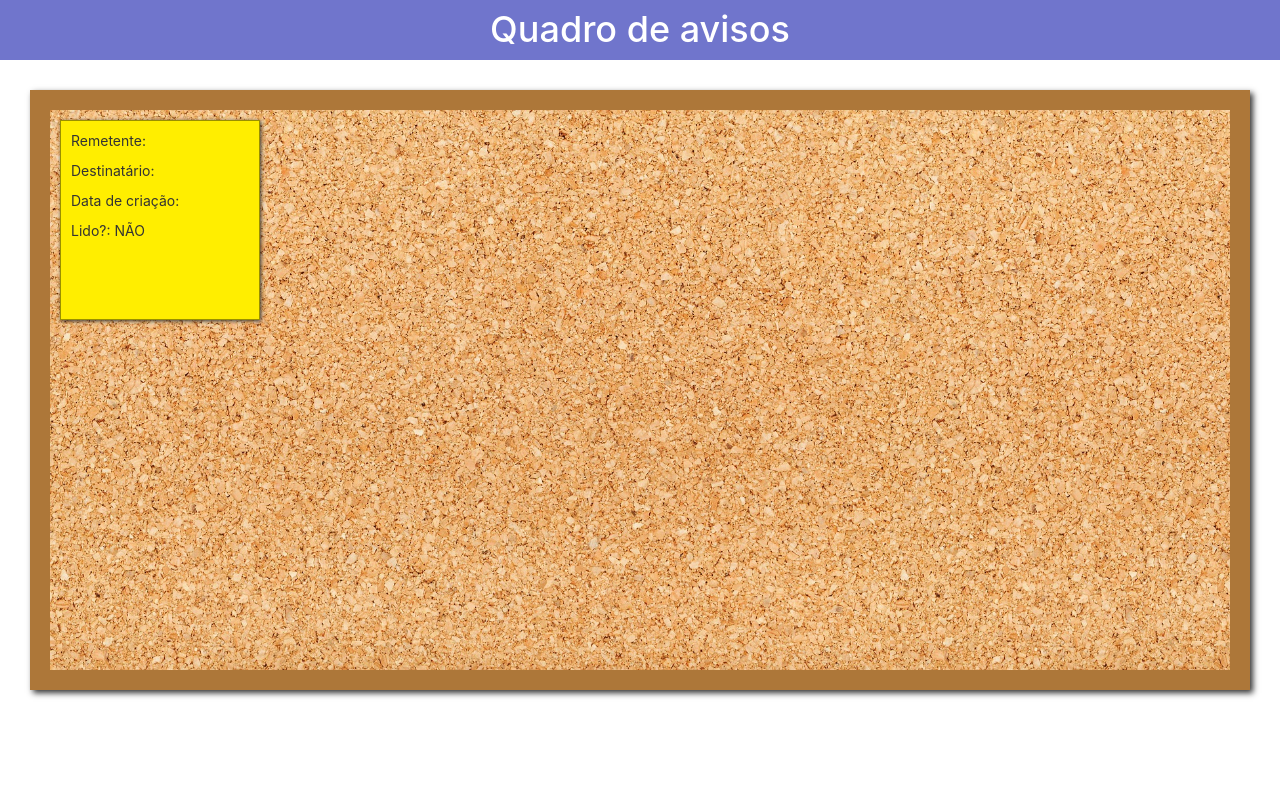
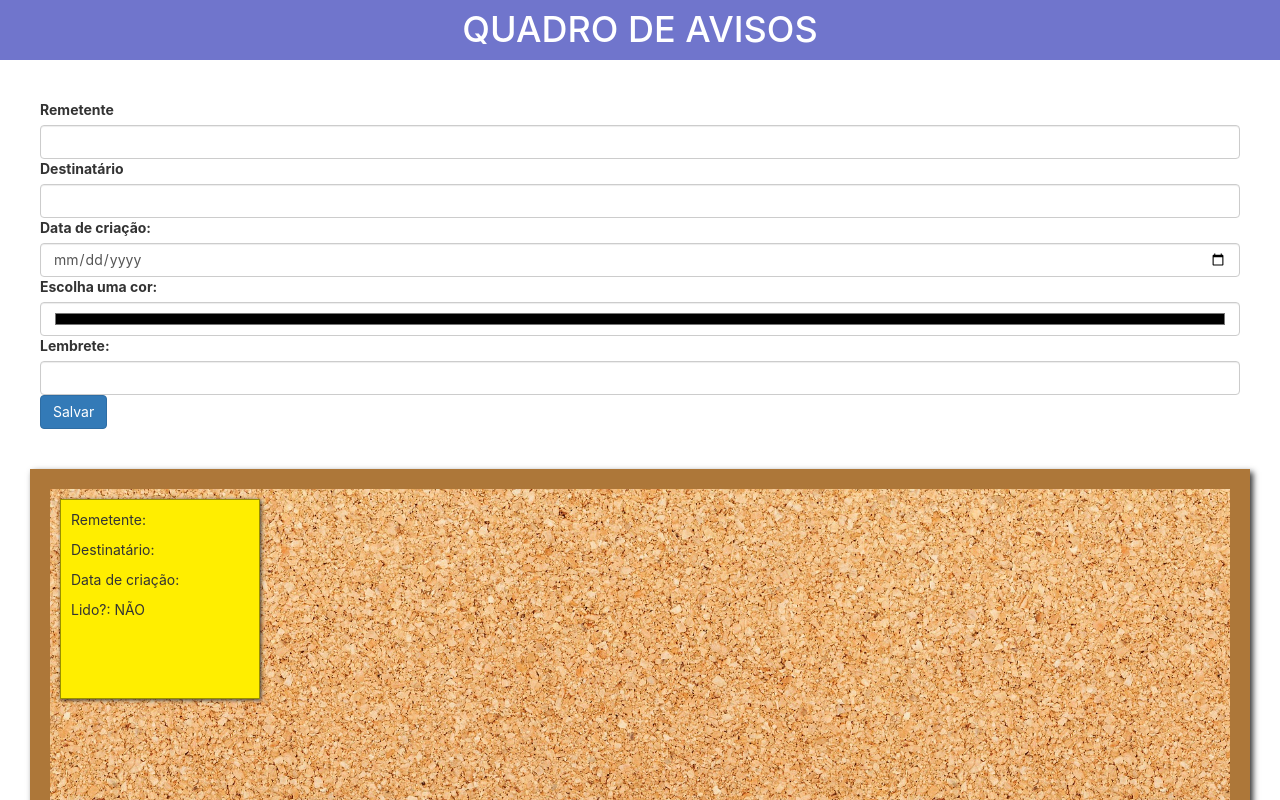
Before and after one commit to gustavogavila/quadro-avisos, a React (Create React App) app: page / in a window 1280 px wide. Shown: the top 800 px of the page. Built offline with nearby package versions, Linux system fonts and the light colour scheme.

Commit message:
Inicio do componente PostItForm

```diff
--- a/src/App.js
+++ b/src/App.js
@@ -3,11 +3,13 @@ import React from "react";
 import PostIt from "./components/PostIt/PostIt";
 import Header from "./components/Header/Header";
 import Board from "./components/Board/Board";
+import PostItForm from "./components/PostItForm/PostItForm";
 
 function App() {
   return (
     <>
       <Header />
+      <PostItForm />
       <Board>
         <PostIt />
       </Board>
--- a/src/components/Header/Header.jsx
+++ b/src/components/Header/Header.jsx
@@ -1,10 +1,10 @@
-import React from 'react';
-import './Header.css';
+import React from "react";
+import "./Header.css";
 
 export default function(props) {
-    return (
-        <div className="header">
-            <h1>Quadro de avisos</h1>
-        </div>
-    );
+  return (
+    <div className="header">
+      <h1>QUADRO DE AVISOS</h1>
+    </div>
+  );
 }
--- /dev/null
+++ b/src/components/PostItForm/PostItForm.css
@@ -0,0 +1,4 @@
+.postItForm {
+  padding: 10px;
+  margin: 30px;
+}
--- /dev/null
+++ b/src/components/PostItForm/PostItForm.jsx
@@ -0,0 +1,62 @@
+import React, { Component } from "react";
+import "./PostItForm.css";
+
+export default class PostItForm extends Component {
+  constructor(props) {
+    super(props);
+    this.props = props;
+    this.state = {
+      remetente: "",
+      destinatario: "",
+      dataCriacao: "",
+      cor: "",
+      lido: false
+    };
+
+    this.salvar.bind(this);
+  }
+
+  salvar() {
+    console.log("Teste");
+  }
+
+  render() {
+    return (
+      <div className="postItForm">
+        <label for="remetente">Remetente</label>
+        <input
+          class="form-control"
+          type="text"
+          id="remetente"
+          name="remetente"
+        />
+
+        <label for="destinatario">Destinatário</label>
+        <input
+          class="form-control"
+          type="text"
+          id="destinatario"
+          name="destinatario"
+        />
+
+        <label for="dataCriacao">Data de criação:</label>
+        <input
+          class="form-control"
+          type="date"
+          id="dataCriacao"
+          name="dataCriacao"
+        />
+
+        <label for="cor">Escolha uma cor:</label>
+        <input class="form-control" type="color" id="cor" name="cor" />
+
+        <label for="lembrete">Lembrete:</label>
+        <input class="form-control" type="text" id="lembrete" name="lembrete" />
+
+        <button class="btn btn-primary" onClick={this.salvar}>
+          Salvar
+        </button>
+      </div>
+    );
+  }
+}
```
